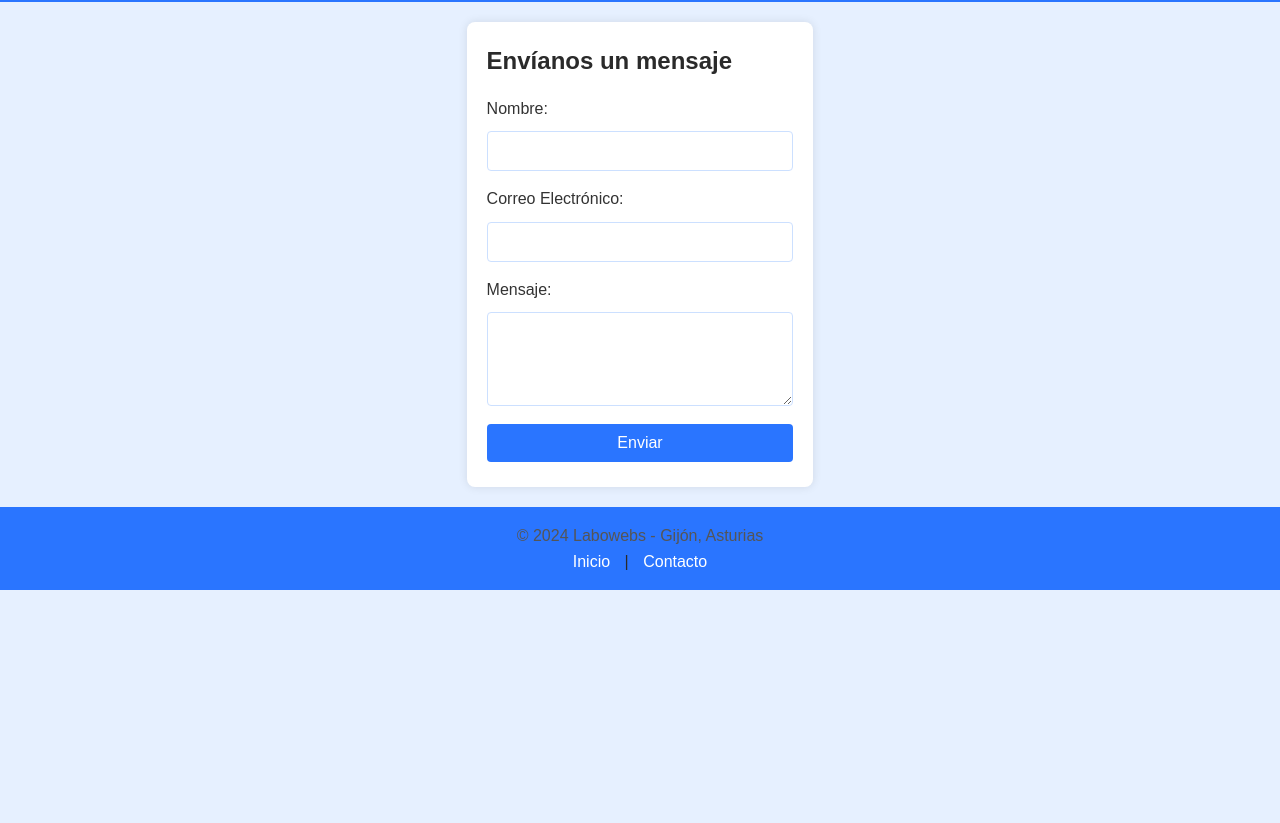
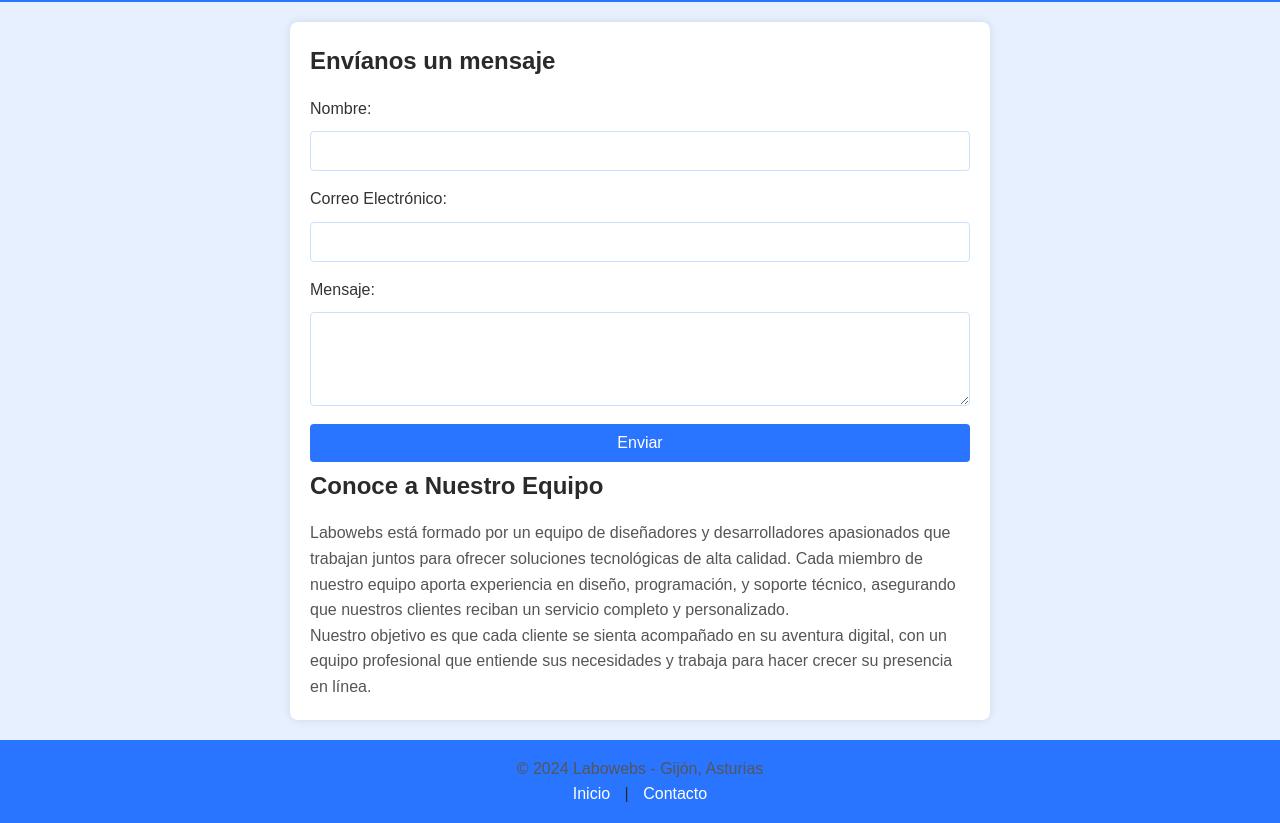
Before and after one commit to Pelayo87/Tarea-Evaluable-Git, a plain HTML site: page contacto.html in a window 1280 px wide. Shown: the part 81-904 px from the top of the page. Before the commit the page ends 800 px from the top, so only its background shows below. Drawn offline with Linux system fonts and the light colour scheme.

Commit message:
Añadida nueva info a contacto.html

```diff
--- a/contacto.html
+++ b/contacto.html
@@ -1,5 +1,6 @@
 <!DOCTYPE html>
 <html lang="es">
+
 <head>
     <meta charset="UTF-8">
     <meta name="viewport" content="width=device-width, initial-scale=1.0">
@@ -7,6 +8,7 @@
     <link rel="stylesheet" href="css/estilos.css">
     <script src="js/script.js" defer></script>
 </head>
+
 <body>
     <header>
         <h1>Contáctanos</h1>
@@ -26,6 +28,19 @@
 
             <button type="submit">Enviar</button>
         </form>
+        <h2>Conoce a Nuestro Equipo</h2>
+        <p>
+            Labowebs está formado por un equipo de diseñadores y desarrolladores
+            apasionados que trabajan juntos para ofrecer soluciones tecnológicas de
+            alta calidad. Cada miembro de nuestro equipo aporta experiencia en diseño,
+            programación, y soporte técnico, asegurando que nuestros clientes reciban
+            un servicio completo y personalizado.
+        </p>
+        <p>
+            Nuestro objetivo es que cada cliente se sienta acompañado en su aventura
+            digital, con un equipo profesional que entiende sus necesidades y trabaja
+            para hacer crecer su presencia en línea.
+        </p>
     </section>
 
 
@@ -36,4 +51,5 @@
         </nav>
     </footer>
 </body>
+
 </html>
```
